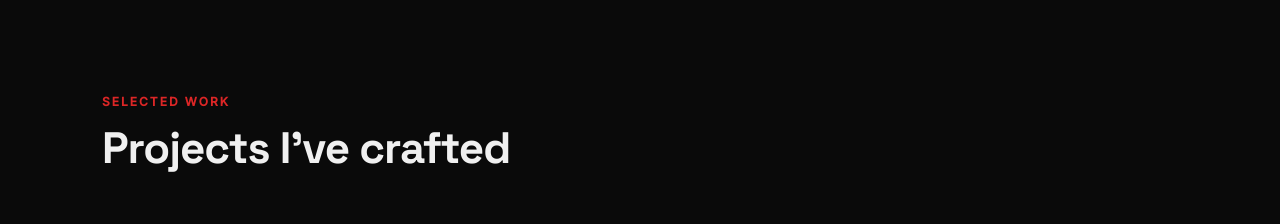
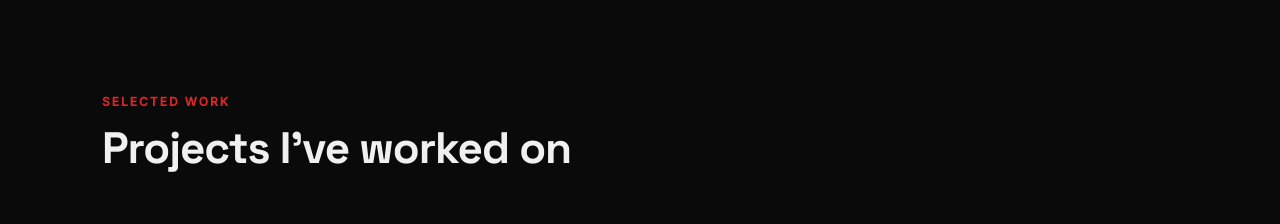
Before and after one commit to BlendiS1/portfolio, a plain HTML site: page index.html in a window 1280 px wide. Shown: the part 840-1064 px from the top of the page. Drawn offline with Linux system fonts and the light colour scheme.

Commit message:
Update Work section title to feel more natural

```diff
--- a/index.html
+++ b/index.html
@@ -86,7 +86,7 @@
     <div class="container">
       <div class="section-header reveal">
         <span class="section-label">Selected Work</span>
-        <h2 class="section-title">Projects I've crafted</h2>
+        <h2 class="section-title">Projects I've worked on</h2>
       </div>
 
       <div class="projects-grid">
```
